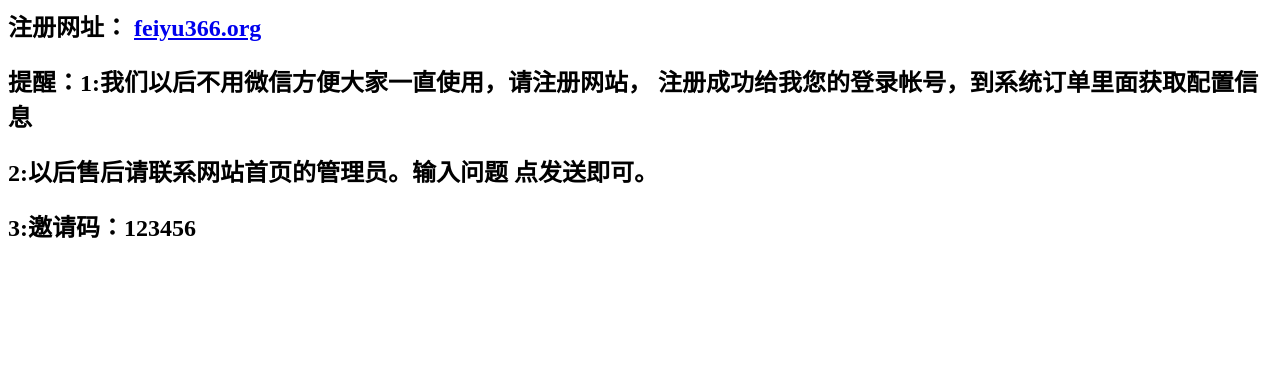
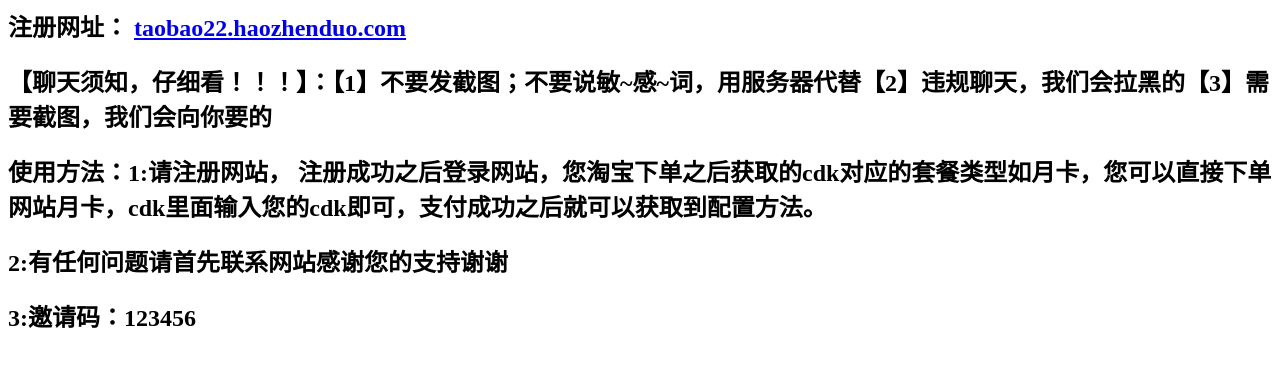
Before and after one commit to taobao22/taobao22.github.io, a plain HTML site: page index.html in a window 1280 px wide. Drawn offline with Linux system fonts and the light colour scheme.

Commit message:
Update index.html

```diff
--- a/index.html
+++ b/index.html
@@ -1,14 +1,15 @@
 <html>
 
 <head>
-    <title>网站使用提示</title>
+    <title>服务器使用方法</title>
 </head>
 
 <body>
 
-<h2>注册网址： <a href="https://feiyu366.org" target="_blank">feiyu366.org</a></h2>
-<h2>提醒：1:我们以后不用微信方便大家一直使用，请注册网站， 注册成功给我您的登录帐号，到系统订单里面获取配置信息</h2>
-<h2> 2:以后售后请联系网站首页的管理员。输入问题 点发送即可。</h2>
+<h2>注册网址： <a href="https://taobao22.haozhenduo.com" target="_blank">taobao22.haozhenduo.com</a></h2>
+<h2>【聊天须知，仔细看！！！】：【1】不要发截图；不要说敏~感~词，用服务器代替【2】违规聊天，我们会拉黑的【3】需要截图，我们会向你要的</h2>
+<h2>使用方法：1:请注册网站， 注册成功之后登录网站，您淘宝下单之后获取的cdk对应的套餐类型如月卡，您可以直接下单网站月卡，cdk里面输入您的cdk即可，支付成功之后就可以获取到配置方法。</h2>
+<h2> 2:有任何问题请首先联系网站感谢您的支持谢谢</h2>
 <h2> 3:邀请码：123456</h2>
 </body>
 
```
